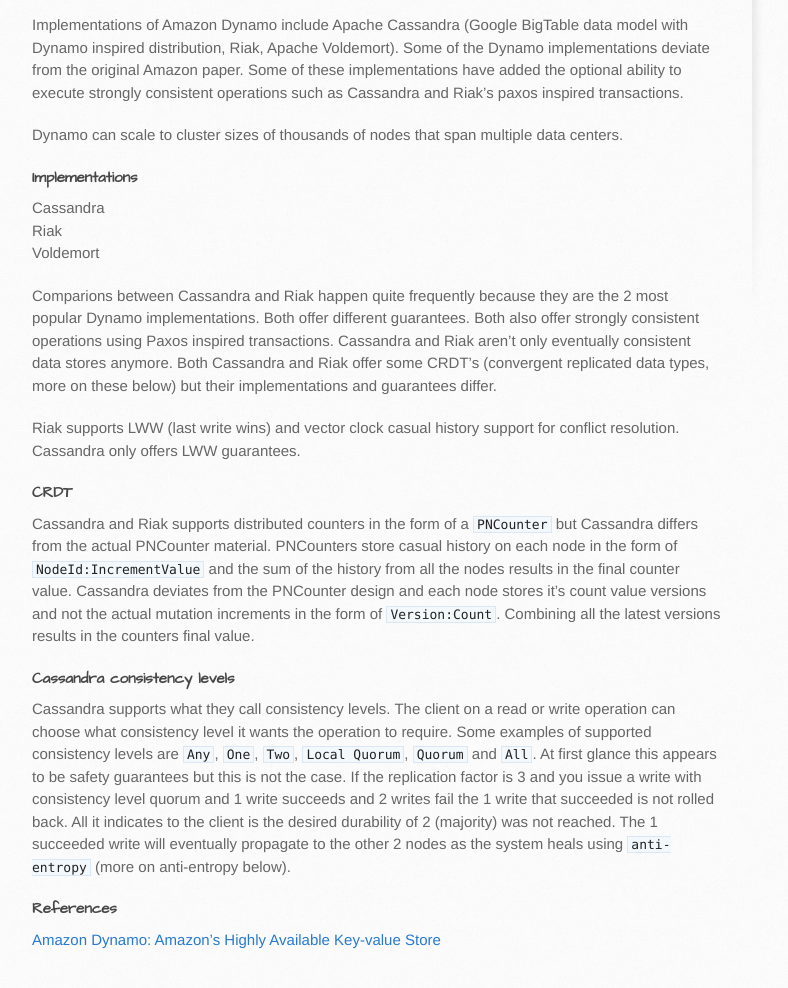
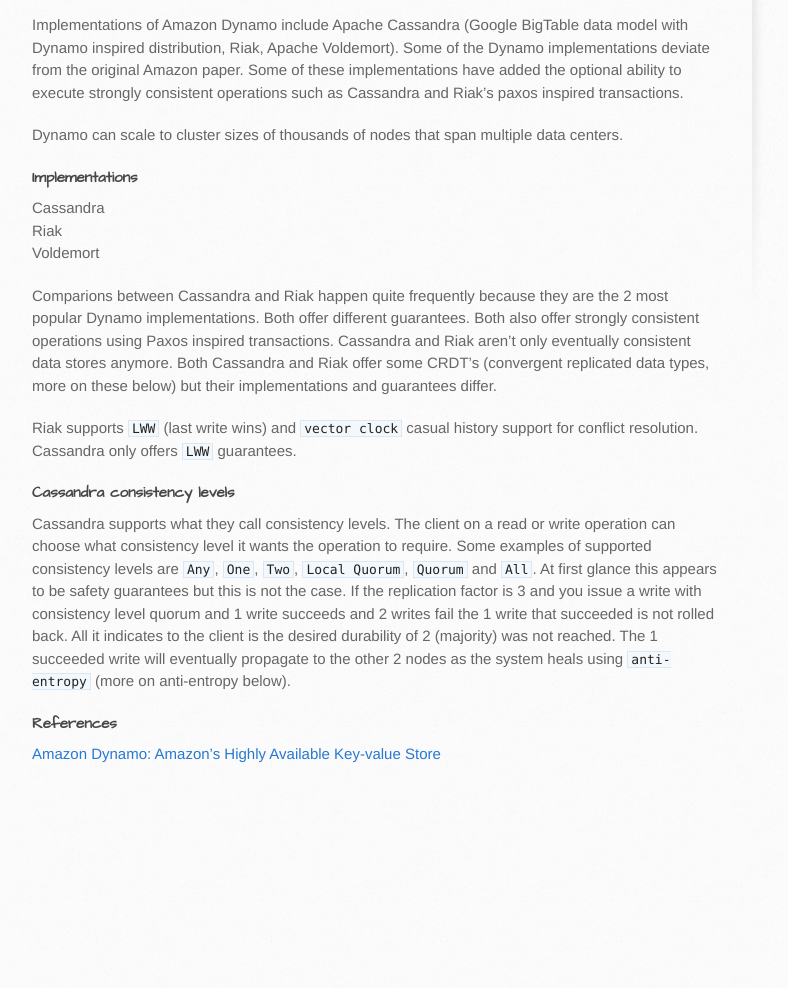
Before and after one commit to simongui/simongui.github.io, a Jekyll site: the page built from distributed-systems/dynamo.md, in a window 1280 px wide, cut to the strip 436-1430 px from the top of the page. Shown: the top 988 px of the strip, without its empty margins (138-926 px from the left). Built offline with Jekyll 4.4.1, drawn with Linux system fonts in a browser that asks for light colours; after the commit the page ends 1244 px from its top, so only the background shows below that.

Commit message:
no message

```diff
--- a/distributed-systems/dynamo.md
+++ b/distributed-systems/dynamo.md
@@ -18,10 +18,7 @@
 
 Comparions between Cassandra and Riak happen quite frequently because they are the 2 most popular Dynamo implementations. Both offer different guarantees. Both also offer strongly consistent operations using Paxos inspired transactions. Cassandra and Riak aren't only eventually consistent data stores anymore. Both Cassandra and Riak offer some CRDT's (convergent replicated data types, more on these below) but their implementations and guarantees differ.
 
-Riak supports LWW (last write wins) and vector clock casual history support for conflict resolution. Cassandra only offers LWW guarantees.
-
-#### CRDT
-Cassandra and Riak supports distributed counters in the form of a `PNCounter` but Cassandra differs from the actual PNCounter material. PNCounters store casual history on each node in the form of `NodeId:IncrementValue` and the sum of the history from all the nodes results in the final counter value. Cassandra deviates from the PNCounter design and each node stores it's count value versions and not the actual mutation increments in the form of `Version:Count`. Combining all the latest versions results in the counters final value.
+Riak supports `LWW` (last write wins) and `vector clock` casual history support for conflict resolution. Cassandra only offers `LWW` guarantees.
 
 #### Cassandra consistency levels
 Cassandra supports what they call consistency levels. The client on a read or write operation can choose what consistency level it wants the operation to require. Some examples of supported consistency levels are `Any`, `One`, `Two`, `Local Quorum`, `Quorum` and `All`. At first glance this appears to be safety guarantees but this is not the case. If the replication factor is 3 and you issue a write with consistency level quorum and 1 write succeeds and 2 writes fail the 1 write that succeeded is not rolled back. All it indicates to the client is the desired durability of 2 (majority) was not reached. The 1 succeeded write will eventually propagate to the other 2 nodes as the system heals using `anti-entropy` (more on anti-entropy below).
```
Also changed, not shown: distributed-systems/crdt.md (+2 -1 lines).
